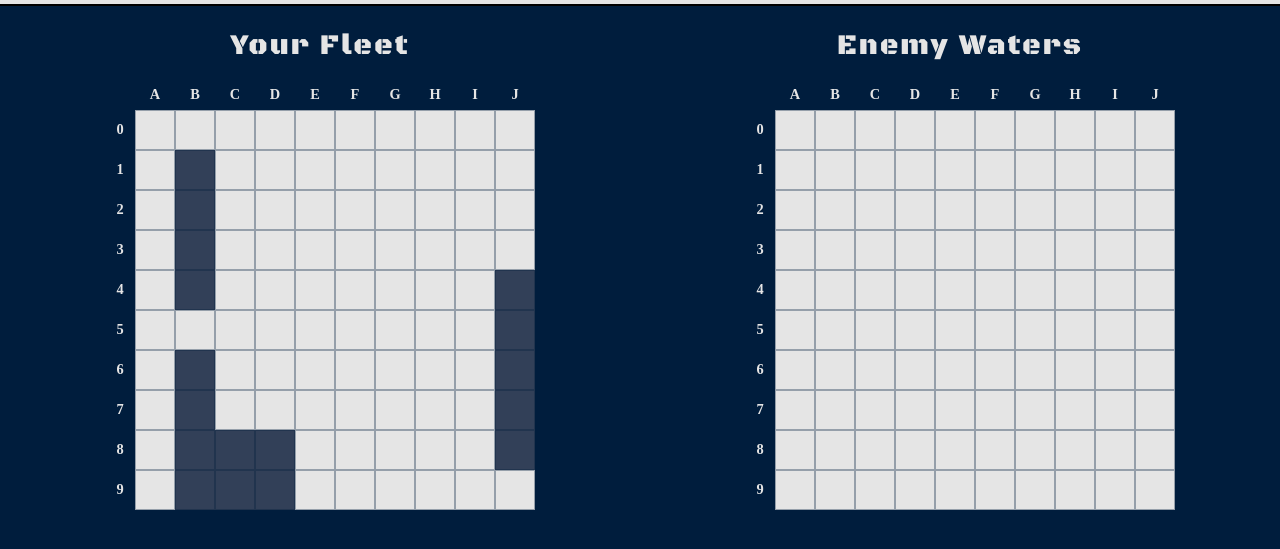
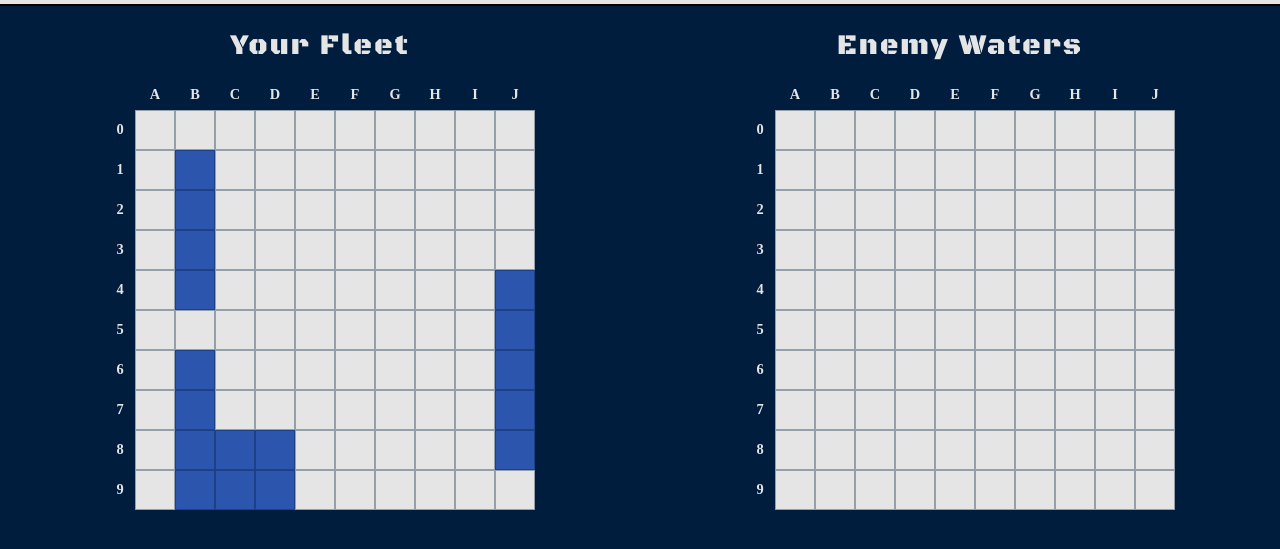
Before and after one commit to Zulu0824/Battleship, a website built with webpack: page src/template.html in a window 1280 px wide. Shown: the part 169-718 px from the top of the page. Built offline with nearby package versions, Linux system fonts and the light colour scheme.

Commit message:
style(ui): change ship color

```diff
--- a/src/style.css
+++ b/src/style.css
@@ -190,7 +190,7 @@ body {
 }
 
 .ship {
-  background-color: #324058;
+  background-color: #2c55ad;
 }
 
 .hit {
```
